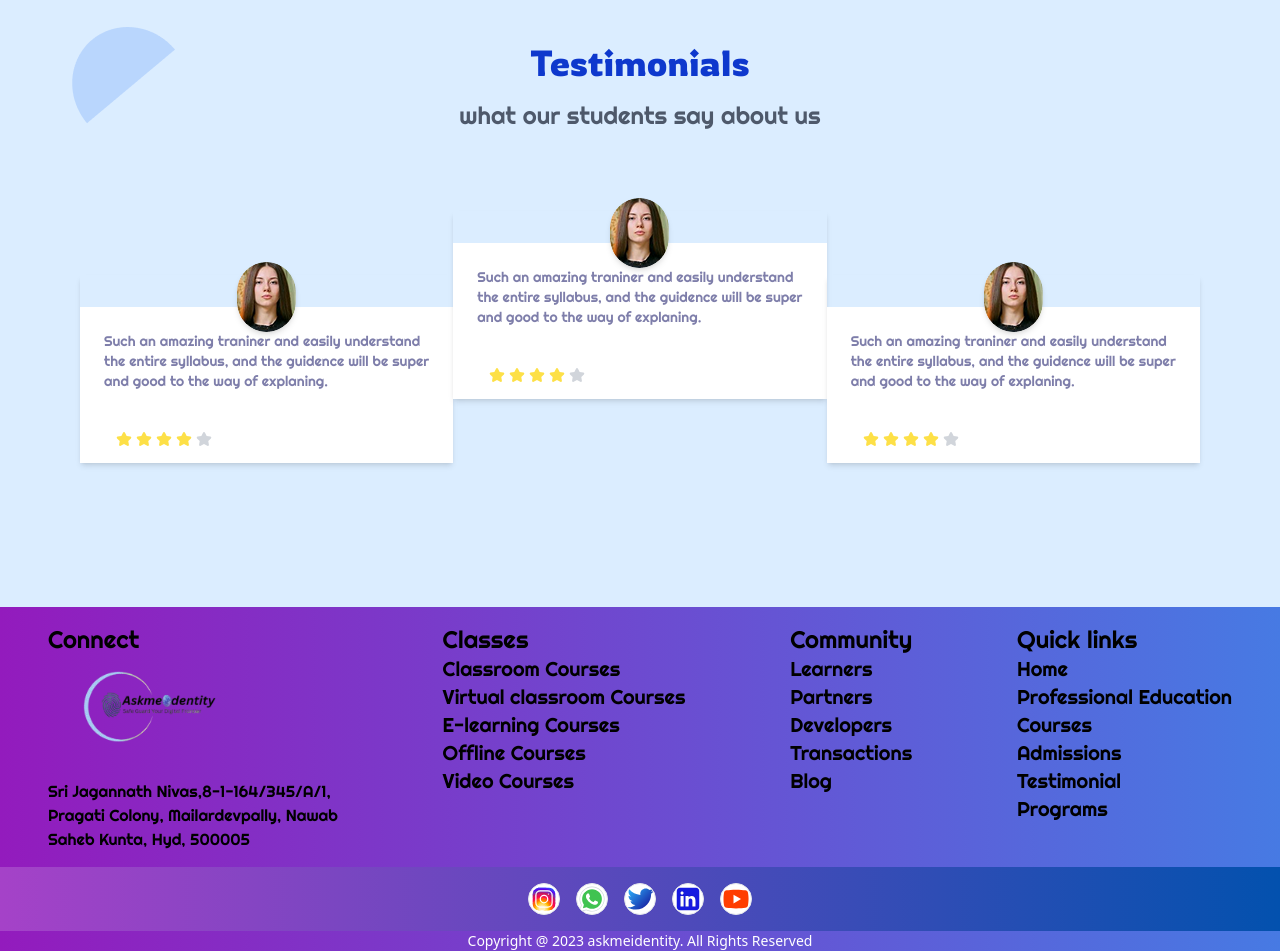
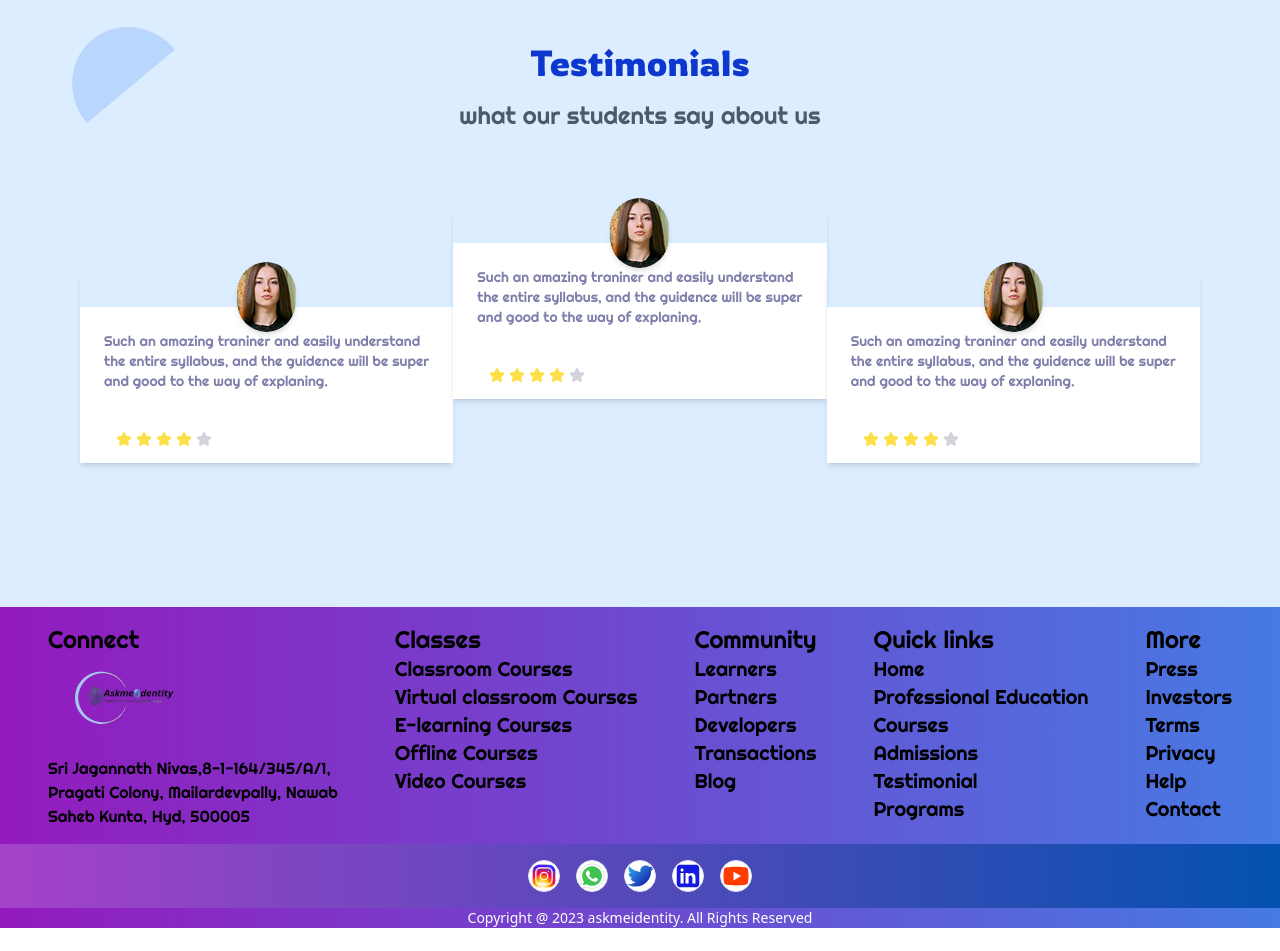
Before and after one commit to saranyaramanathan/myNewTask, a plain HTML site: page index.html in a window 1280 px wide. Shown: the part 5113-6064 px from the top of the page. After the commit the page ends 6041 px from the top, so only its background shows below. Drawn offline with nearby package versions, Linux system fonts and the light colour scheme.

Commit message:
added footer content

```diff
--- a/index.html
+++ b/index.html
@@ -642,10 +642,10 @@ in by team.</p>
 
             </section>
 <footer class="flex flex-col flex-wrap w-full mx-auto bg-gradient-to-r from-[#931BBD] to-[#477AE3]">
-  <div  class="flex flex-wrap justify-between mx-8 ">
+   <div  class="flex flex-wrap justify-between mx-8 ">
     <div  class="flex flex-col flex-wrap item-center m-4 ">
       <span class="font-righteous text-black text-2xl">Connect</span>
-      <img src="images/Askmeidentity-1.png" class="w-48 h-auto py-4"/>
+      <img src="images/Askmeidentity-1.png" class="w-36 h-auto py-4"/>
       <span class="font-righteous text-base text-black">Sri Jagannath Nivas,8-1-164/345/A/1,<br>
         Pragati Colony, Mailardevpally, Nawab<br>
         Saheb Kunta, Hyd, 500005</span>
@@ -678,9 +678,19 @@ in by team.</p>
       <span class="font-righteous text-xl text-black">Testimonial</span>
       <span class="font-righteous text-xl text-black">Programs</span>
     </div>
+    <div  class="flex flex-col flex-wrap item-center m-4 ">
+      <span class="font-righteous text-black text-2xl">More</span>
+
+      <span class="font-righteous text-xl text-black">Press</span>
+      <span class="font-righteous text-xl text-black">Investors</span>
+      <span class="font-righteous text-xl text-black">Terms</span>
+      <span class="font-righteous text-xl text-black">Privacy</span>
+      <span class="font-righteous text-xl text-black">Help</span>
+      <span class="font-righteous text-xl text-black">Contact</span>
+    </div>
   </div>
   <nav class="w-full mx-auto bg-gradient-to-r from-[#A542C8] to-[#0351AE]  p-4">
-    <div class="flex justify-center item-center space-x-4 ">
+    <div class="flex justify-center item-center space-x-4 flex-wrap ">
 
 <svg xmlns="http://www.w3.org/2000/svg" x="0px" y="0px"  viewBox="0 0 48 48" class="w-8 h-8  border bg-white rounded-full "
 style="enable-background:new 0 0 48 48;; ">
```
